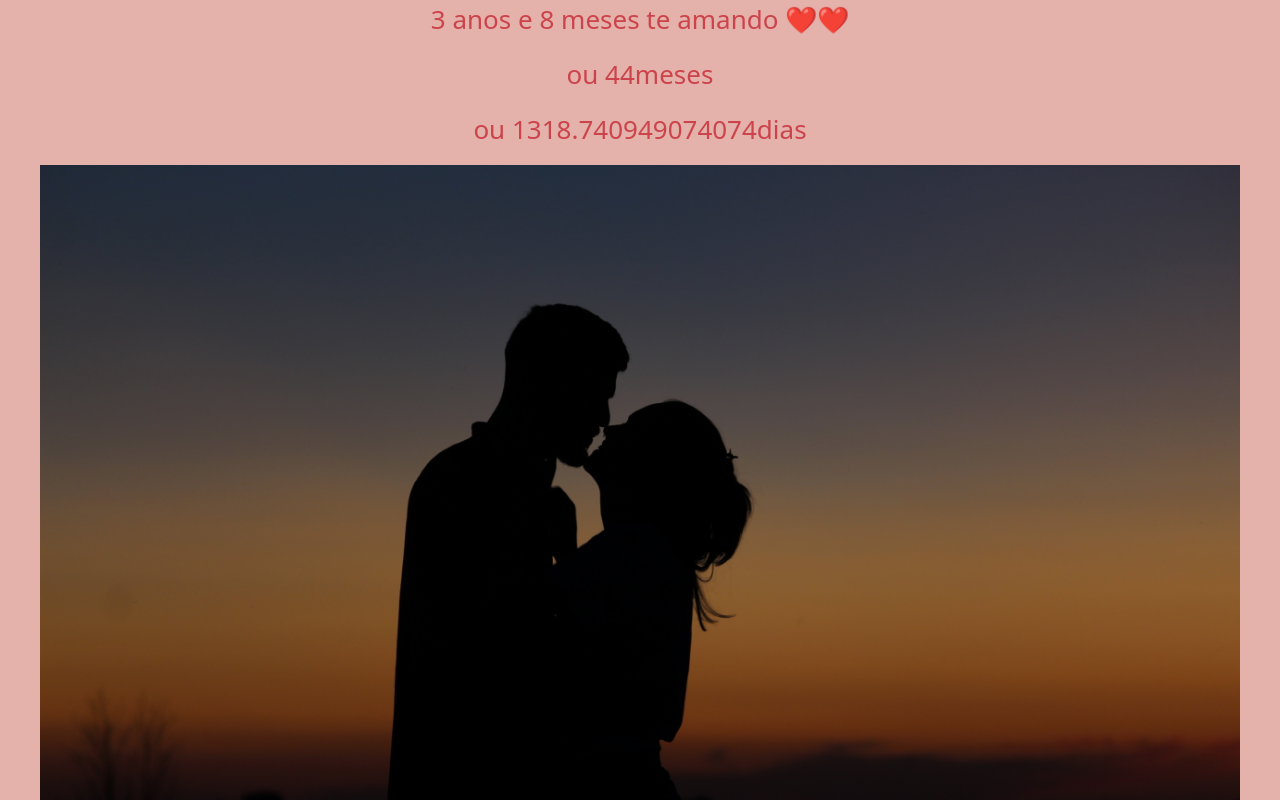
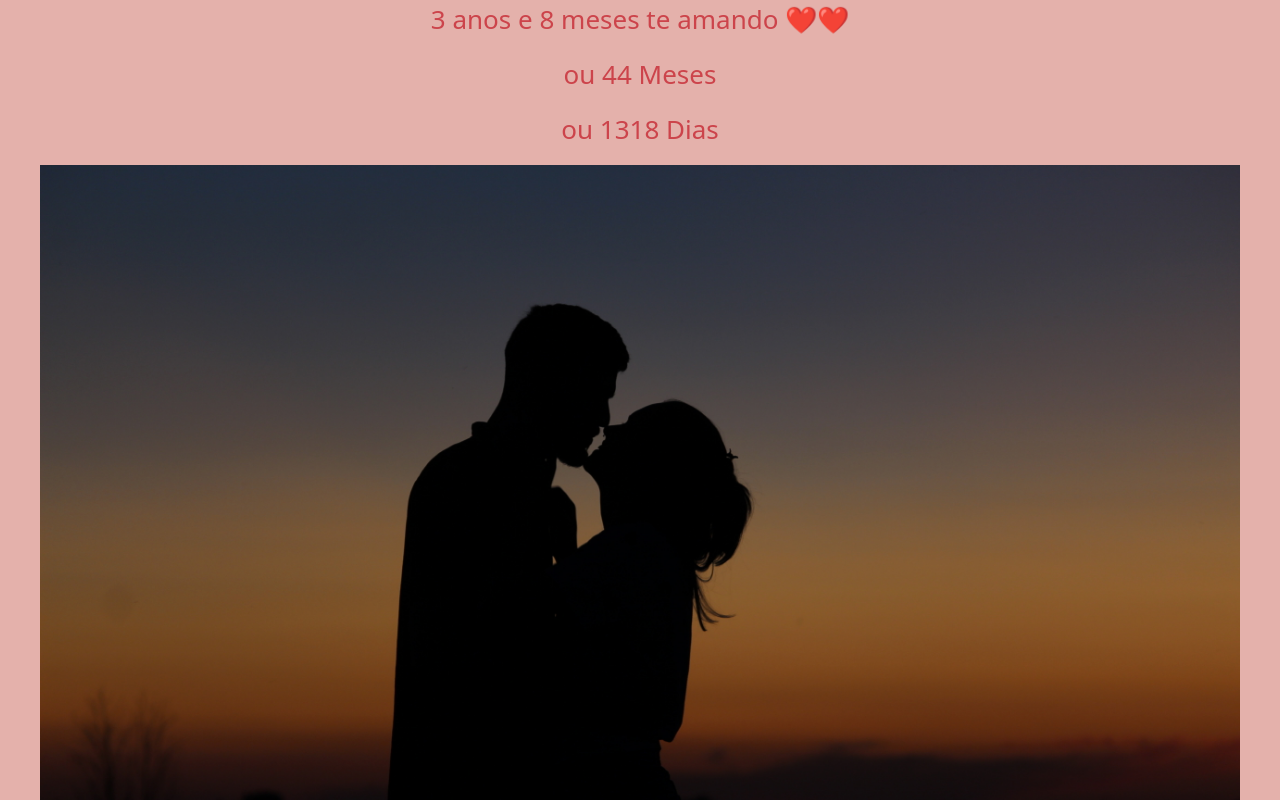
Before and after one commit to Gustavobedimm/app-data, a React (Create React App) app: page / in a window 1280 px wide. Shown: the top 800 px of the page. Built offline with nearby package versions, Linux system fonts and the light colour scheme.

Commit message:
correcao nas datas

```diff
--- a/src/App.js
+++ b/src/App.js
@@ -20,8 +20,8 @@ function App() {
       var mesesTotal = (dataAtual.getFullYear() - dataNascimento.getFullYear())*12 + (dataAtual.getMonth() - dataNascimento.getMonth());
       const mesesRestantes = mesesTotal - (idade * 12);
       setTexto(idade+" anos e "+mesesRestantes+ " meses te amando ❤️❤️")
-      setTexto2("ou " + mesesTotal + "meses")
-      setTexto3("ou " + diffInDays + "dias")
+      setTexto2("ou " + mesesTotal + " Meses")
+      setTexto3("ou " + Math.floor(diffInDays) + " Dias")
 
     }
     calcula();
```
